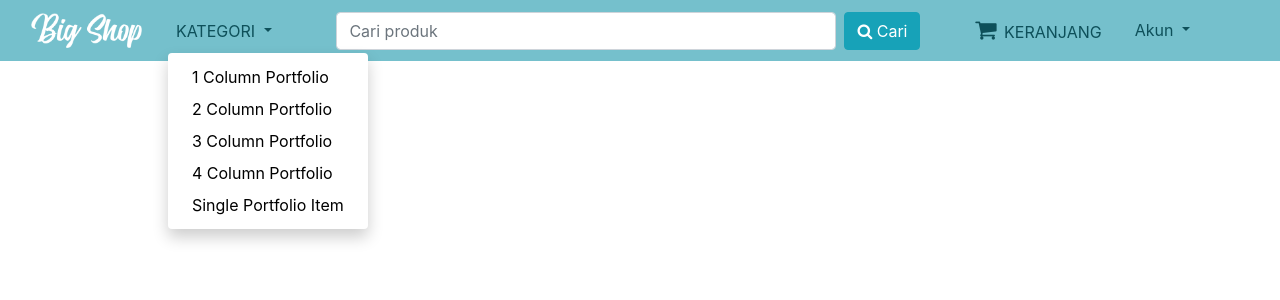
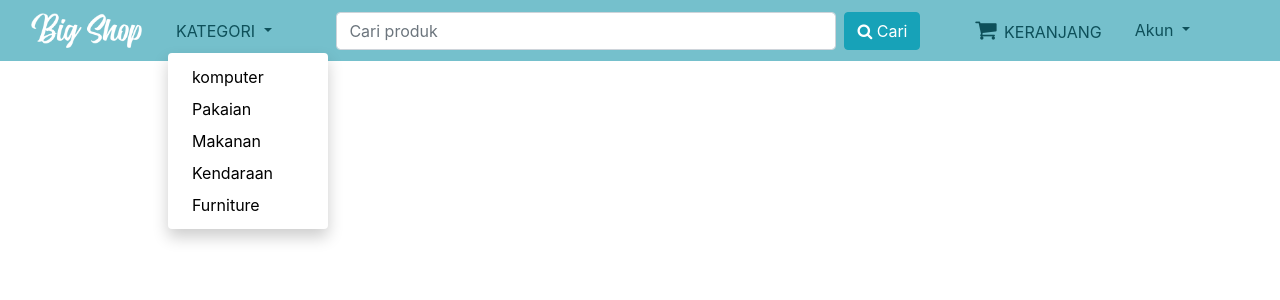
Before and after one commit to rafiffalih13/TubesWebpro2.0, a CodeIgniter app: the page made by application/views/navPenjual.php in a window 1280 px wide, after a click on "KATEGORI". Shown: the top 300 px of the page. Run offline with CodeIgniter, Linux system fonts and the light colour scheme; some libraries are stand-ins or nearby versions.

Commit message:
memperbarui nav

```diff
--- a/application/views/navPenjual.php
+++ b/application/views/navPenjual.php
@@ -9,16 +9,17 @@
 
     <title>Home</title>
 
+
     <!-- Bootstrap core CSS -->
-    <link href="css/bootstrap.min.css" rel="stylesheet">
+    <link href="<?php echo base_url();?>assets/css/bootstrap.min.css" rel="stylesheet">
 
 
 
     <!-- CSS NAVBAR -->
-    <link rel="stylesheet" type="text/css" href="css/navbar.css" />
+    <link rel="stylesheet" type="text/css" href="<?php echo base_url();?>assets/css/navbar.css" />
 
     <!-- ICON -->
-    <link rel="stylesheet" href="https://cdnjs.cloudflare.com/ajax/libs/font-awesome/4.7.0/css/font-awesome.min.css">
+    <link rel="stylesheet" type="text/css" href="<?php echo base_url();?>assets/fonts/font-awesome-4.7.0/css/font-awesome.min.css">
 
 
   </head>
@@ -29,7 +30,7 @@
 
     <nav class="navbar text-white fixed-top navbar-expand-lg navbar-info bg-info fixed-top">
       <div class="container-fluid">
-        <a class="navbar-brand" href="index.html"><img src="img/logo.png" alt="" width="auto" height="35"></a>
+        <a class="navbar-brand" href="index.html"><img src="<?php echo base_url();?>assets/img/logo.png" alt="" width="auto" height="35"></a>
         <button class="navbar-toggler navbar-toggler-right" type="button" data-toggle="collapse" data-target="#navbarResponsive" aria-controls="navbarResponsive" aria-expanded="false" aria-label="Toggle navigation">
           <span class="coba fa fa-reorder"></span>
         </button>
@@ -40,11 +41,11 @@
                    KATEGORI
                 </a>
                 <div class="dropdown-menu dropdown-menu-left" aria-labelledby="navbarDropdownPortfolio">
-                  <a class="dropdown-item" href="portfolio-1-col.html">1 Column Portfolio</a>
-                  <a class="dropdown-item" href="portfolio-2-col.html">2 Column Portfolio</a>
-                  <a class="dropdown-item" href="portfolio-3-col.html">3 Column Portfolio</a>
-                  <a class="dropdown-item" href="portfolio-4-col.html">4 Column Portfolio</a>
-                  <a class="dropdown-item" href="portfolio-item.html">Single Portfolio Item</a>
+                  <a class="dropdown-item" href="#">komputer</a>
+                  <a class="dropdown-item" href="#">Pakaian</a>
+                  <a class="dropdown-item" href="#">Makanan</a>
+                  <a class="dropdown-item" href="#">Kendaraan</a>
+                  <a class="dropdown-item" href="#">Furniture</a>
                 </div>
               </li>
           </ul>
@@ -64,11 +65,10 @@
                  Akun
               </a>
               <div class="dropdown-menu dropdown-menu-right" aria-labelledby="navbarDropdownPortfolio">
-                <a class="dropdown-item" href="portfolio-1-col.html">1 Column Portfolio</a>
-                <a class="dropdown-item" href="portfolio-2-col.html">2 Column Portfolio</a>
-                <a class="dropdown-item" href="portfolio-3-col.html">3 Column Portfolio</a>
-                <a class="dropdown-item" href="portfolio-4-col.html">4 Column Portfolio</a>
-                <a class="dropdown-item" href="portfolio-item.html">Single Portfolio Item</a>
+                <a class="dropdown-item" href="#">Profil</a>
+                <a class="dropdown-item" href="#">Daftar Produk</a>
+                <a class="dropdown-item" href="#">Pambah Produk</a>
+                <a class="dropdown-item" href="#">Logout</a>
               </div>
             </li>
             <li class="nav-item" style="margin-left: 15px"><a href="#band" style="word-spacing: 3px" class="nav-link"><span> </span><span>  </span><span>  </span></a></li>
--- a/application/views/v_home.php
+++ b/application/views/v_home.php
@@ -195,8 +195,8 @@
     </footer>
 
     <!-- Bootstrap core JavaScript -->
-    <script src="jquery/jquery.min.js"></script>
-    <script src="js/bootstrap.bundle.min.js"></script>
+    <script src="<?php echo base_url();?>assets/jquery/jquery.min.js"></script>
+    <script src="<?php echo base_url();?>assets/js/bootstrap.bundle.min.js"></script>
 
   </body>
 
```
Also changed, not shown: application/views/navPembeli.php (+8 -9 lines), application/views/navbar.php (+5 -5 lines).
